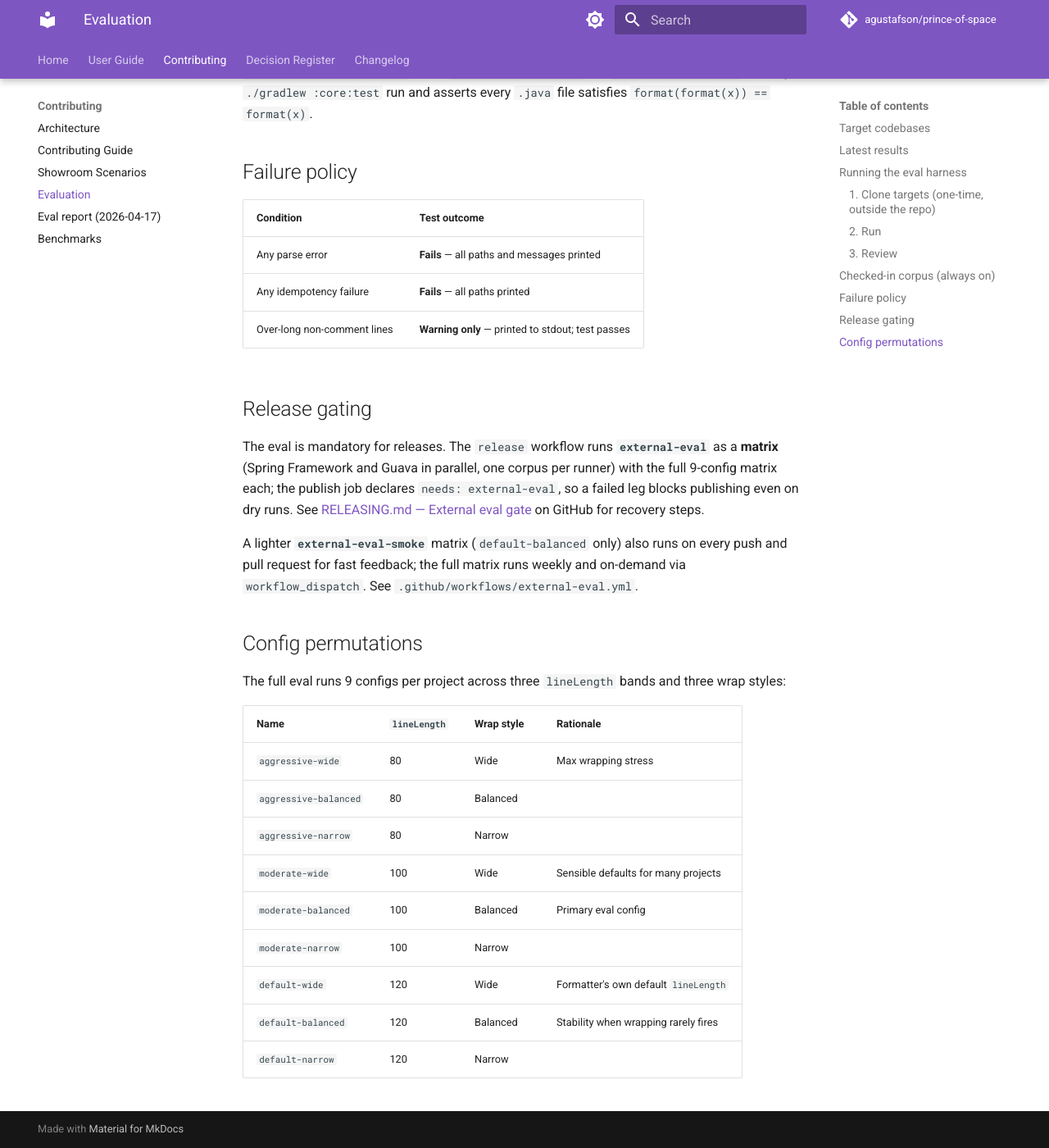
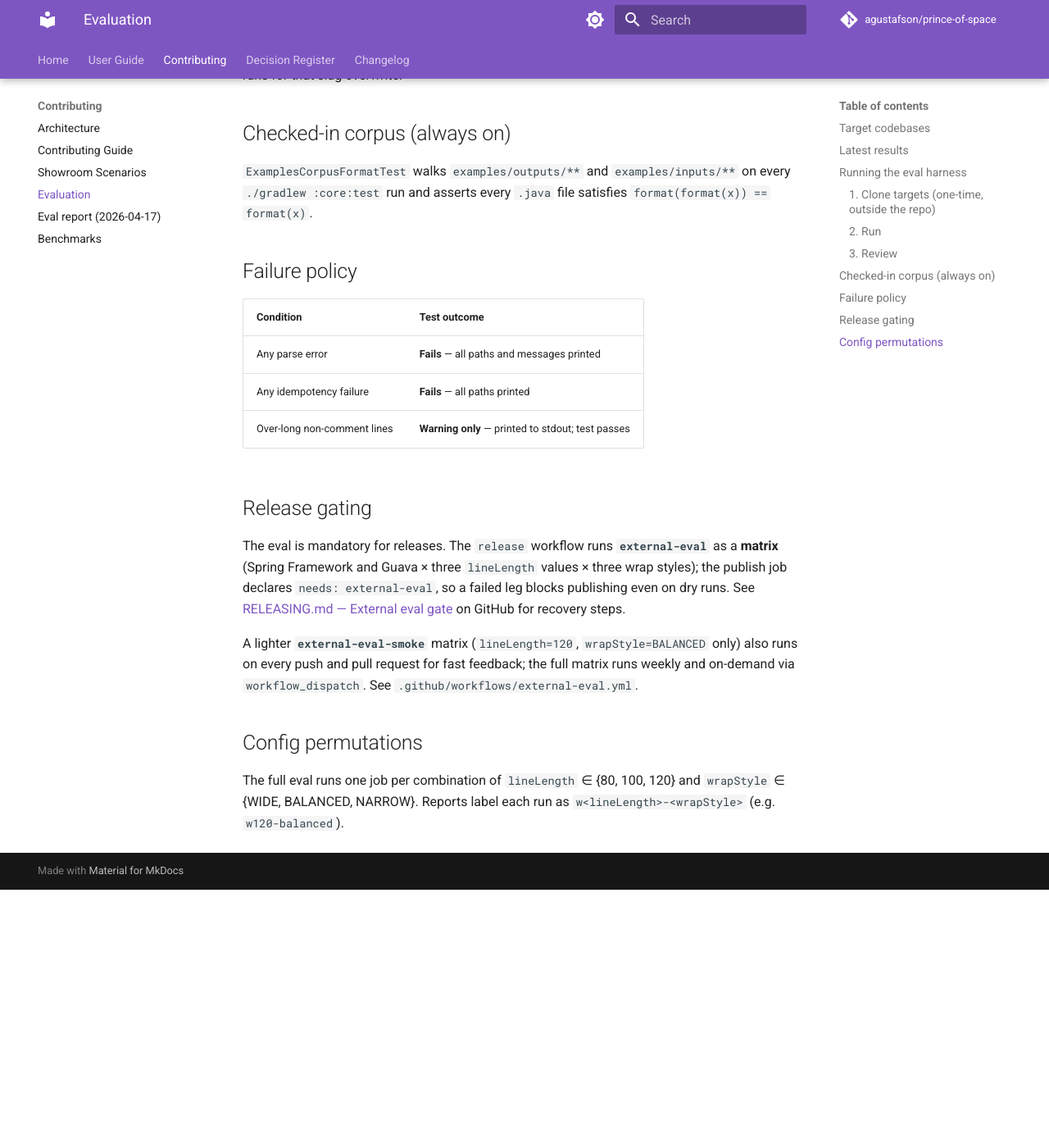
Before and after one commit to agustafson/prince-of-space, an MkDocs documentation site: the page built from docs/evaluation.md, in a window 1280 px wide and 1400 px high, scrolled down 1910 px. Shown: the whole window at 82% size. Built offline with MkDocs 1.6.1 and Material for MkDocs 9.7.7, drawn with Linux system fonts in a browser that asks for light colours; comment, search, counter and statistics services are not loaded; after the commit the page ends 2995 px from its top, so only the background shows below that; some of the changed text lies outside the part shown.

Commit message:
ci: matrix real-world eval by line length and wrap style
- RealWorldEvalTest now requires PRINCE_EVAL_LINE_LENGTH and PRINCE_EVAL_WRAP_STYLE;
  report names use w<width>-<style> (e.g. w120-balanced).
- Composite action cache key: eval-result-<wrap>-w<line>-<corpus>-<upstream>-<sha>;
  remove cache_mode and eval_max_heap (eval worker default heap 1g).
- external-eval and release workflows expand the full matrix to 9 jobs per corpus;
  smoke uses w120/balanced. Update RELEASING, evaluation doc, and bisect script.

Made-with: Cursor

````diff
--- a/docs/evaluation.md
+++ b/docs/evaluation.md
@@ -11,7 +11,7 @@ Prince of Space is validated against two large, well-known Java codebases to cat
 
 ## Latest results
 
-Evaluated on 2026-04-15 with default-balanced config (`lineLength=120`, `wrapStyle=BALANCED`).
+Evaluated on 2026-04-15 with `lineLength=120`, `wrapStyle=BALANCED` (`w120-balanced`).
 
 | Project | Files | Parse errors | Idempotency failures | Over-long lines | Time |
 |---------|-------|-------------|----------------------|-----------------|------|
@@ -22,7 +22,7 @@ Evaluated on 2026-04-15 with default-balanced config (`lineLength=120`, `wrapSty
 
 Over-long lines are informational warnings — they occur in constructs that have no safe wrap point (very long string literals, generated data files, deeply nested generic signatures). See the full report [eval-results/2026-04-17.md](eval-results/2026-04-17.md) for per-file details.
 
-A full 9-config evaluation (3 width bands x 3 wrap styles) is also available in [`eval-results/2026-04-17.md`](eval-results/2026-04-17.md), confirming zero parse errors and zero idempotency failures across all configurations.
+[`eval-results/2026-04-17.md`](eval-results/2026-04-17.md) aggregates runs across line lengths and wrap styles, confirming zero parse errors and zero idempotency failures for each configuration shown there.
 
 ## Running the eval harness
 
@@ -35,11 +35,17 @@ git clone --depth=1 https://github.com/spring-projects/spring-framework /tmp/eva
 
 ### 2. Run
 
+Set **one** line length and wrap style per invocation (CI sets these from the workflow matrix):
+
 ```bash
 export PRINCE_EVAL_ROOTS=/tmp/eval/guava,/tmp/eval/spring-framework
+export PRINCE_EVAL_LINE_LENGTH=120
+export PRINCE_EVAL_WRAP_STYLE=BALANCED
 export PRINCE_EVAL_REPORT_DIR=$(pwd)/docs/eval-results
 ./gradlew :core:evalTest
 ```
+
+`PRINCE_EVAL_WRAP_STYLE` is case-insensitive (`BALANCED`, `balanced`, etc.).
 
 The test is skipped when `PRINCE_EVAL_ROOTS` is unset. It scans `.java` files while skipping common build and generated paths (`build/`, `.gradle/`, `.git/`, `generated/`, `generated-sources/`).
 
@@ -73,28 +79,17 @@ same-day re-runs for that slug overwrite.
 ## Release gating
 
 The eval is mandatory for releases. The `release` workflow runs **`external-eval`**
-as a **matrix** (Spring Framework and Guava in parallel, one corpus per runner) with
-the full 9-config matrix each; the publish job declares `needs: external-eval`, so a
+as a **matrix** (Spring Framework and Guava × three `lineLength` values × three wrap styles);
+the publish job declares `needs: external-eval`, so a
 failed leg blocks publishing even on dry runs. See
 [RELEASING.md — External eval gate](https://github.com/agustafson/prince-of-space/blob/main/RELEASING.md#external-eval-gate-mandatory)
 on GitHub for recovery steps.
 
-A lighter **`external-eval-smoke`** matrix (`default-balanced` only) also runs on every
+A lighter **`external-eval-smoke`** matrix (`lineLength=120`, `wrapStyle=BALANCED` only) also runs on every
 push and pull request for fast feedback; the full matrix runs weekly and
 on-demand via `workflow_dispatch`. See `.github/workflows/external-eval.yml`.
 
 ## Config permutations
 
-The full eval runs 9 configs per project across three `lineLength` bands and three wrap styles:
-
-| Name | `lineLength` | Wrap style | Rationale |
-|------|--------------|------------|-----------|
-| `aggressive-wide` | 80 | Wide | Max wrapping stress |
-| `aggressive-balanced` | 80 | Balanced | |
-| `aggressive-narrow` | 80 | Narrow | |
-| `moderate-wide` | 100 | Wide | Sensible defaults for many projects |
-| `moderate-balanced` | 100 | Balanced | Primary eval config |
-| `moderate-narrow` | 100 | Narrow | |
-| `default-wide` | 120 | Wide | Formatter's own default `lineLength` |
-| `default-balanced` | 120 | Balanced | Stability when wrapping rarely fires |
-| `default-narrow` | 120 | Narrow | |
+The full eval runs one job per combination of `lineLength` ∈ {80, 100, 120} and
+`wrapStyle` ∈ {WIDE, BALANCED, NARROW}. Reports label each run as `w<lineLength>-<wrapStyle>` (e.g. `w120-balanced`).
````
Also changed, not shown: RELEASING.md (+8 -10 lines), 6 other files.
